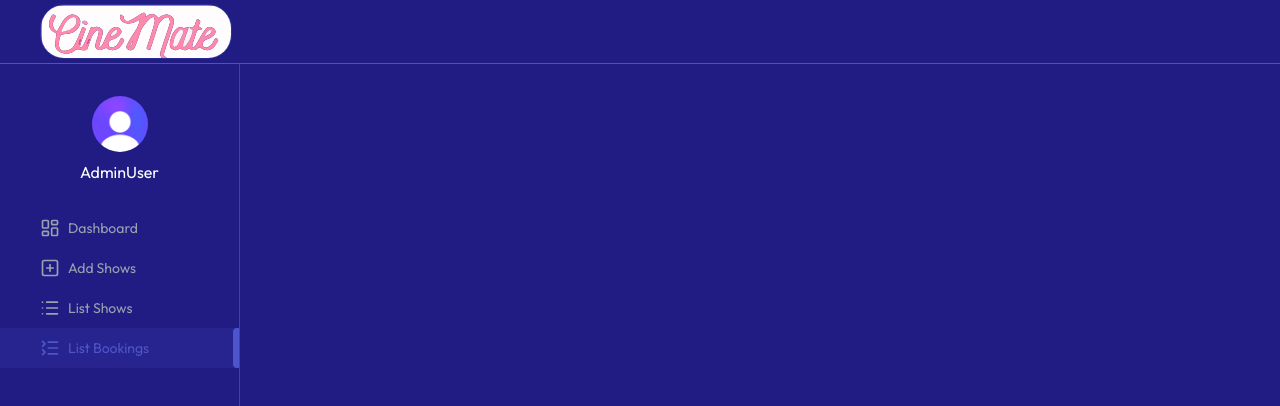
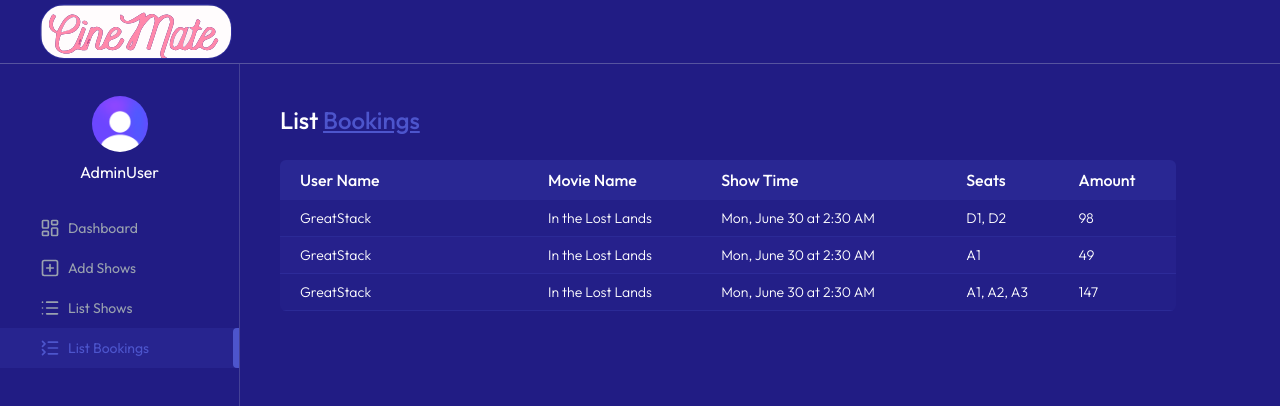
Before and after one commit to melikeuysl/movie-theater-system, a React (Vite) app in the folder client/: page /admin/list-bookings in a window 1280 px wide. Shown: the top 406 px of the page. Built offline with nearby package versions, Linux system fonts and the light colour scheme; no server answers; a web font is replaced by a local one.

Commit message:
feat: implemented ListBookings admin page with dummy data, date formatting, seat mapping and earnings display

```diff
--- a/client/src/pages/admin/ListBookings.jsx
+++ b/client/src/pages/admin/ListBookings.jsx
@@ -1,11 +1,53 @@
-import React from 'react'
+import React, { useEffect, useState } from 'react'
+import { dummyBookingData } from '../../assets/assets';
+import Loading from '../../components/Loading';
+import Title from '../../components/admin/Title'
+import { dateFormat } from '../../lib/dateFormat';
 
 const ListBookings = () => {
-  return (
-    <div>
+  const currency = import.meta.env.VITE_CURRENCY
 
-    </div>
-  )
+  const[bookings, setBookings] = useState([]);
+  const[isLoading, setIsLoading] = useState(true);
+
+  const getAllBookings = async () => {
+    setBookings(dummyBookingData)
+    setIsLoading(false);
+  };
+
+  useEffect(() => {
+    getAllBookings();
+  }, []);
+
+  return !isLoading ? (
+    <>
+      <Title text1="List" text2="Bookings" />
+      <div className="max-w-4xl mt-6 overflow-x-auto">
+        <table className="w-full border-collapse rounded-md overflow-hidden text-nowrap">
+          <thead>
+            <tr className="bg-primary/20 text-left text-white">
+              <th className="p-2 font-medium pl-5">User Name</th>
+              <th className="p-2 font-medium">Movie Name</th>
+              <th className="p-2 font-medium">Show Time</th>
+              <th className="p-2 font-medium">Seats</th>
+              <th className="p-2 font-medium">Amount</th>
+            </tr>
+          </thead>
+          <tbody className="text-sm font-light">
+            {bookings.map((item, index) => (
+              <tr key={index} className="border-b border-primary/20 bg-primary/5 even:bg-primary/10">
+                <td className="p-2 min-w-45 pl-5">{item.user.name}</td>
+                <td className="p-2">{item.show.movie.title}</td>
+                <td className="p-2">{dateFormat(item.show.showDateTime)}</td>
+                <td className="p-2">{Object.keys(item.bookedSeats).map(seat => item.bookedSeats[seat]).join(", ")}</td>
+                <td className="p-2">{currency} {item.amount}</td>
+              </tr>
+            ))}
+          </tbody>
+        </table>
+      </div>
+    </>
+  ) : <Loading />
 }
 
 export default ListBookings
```
